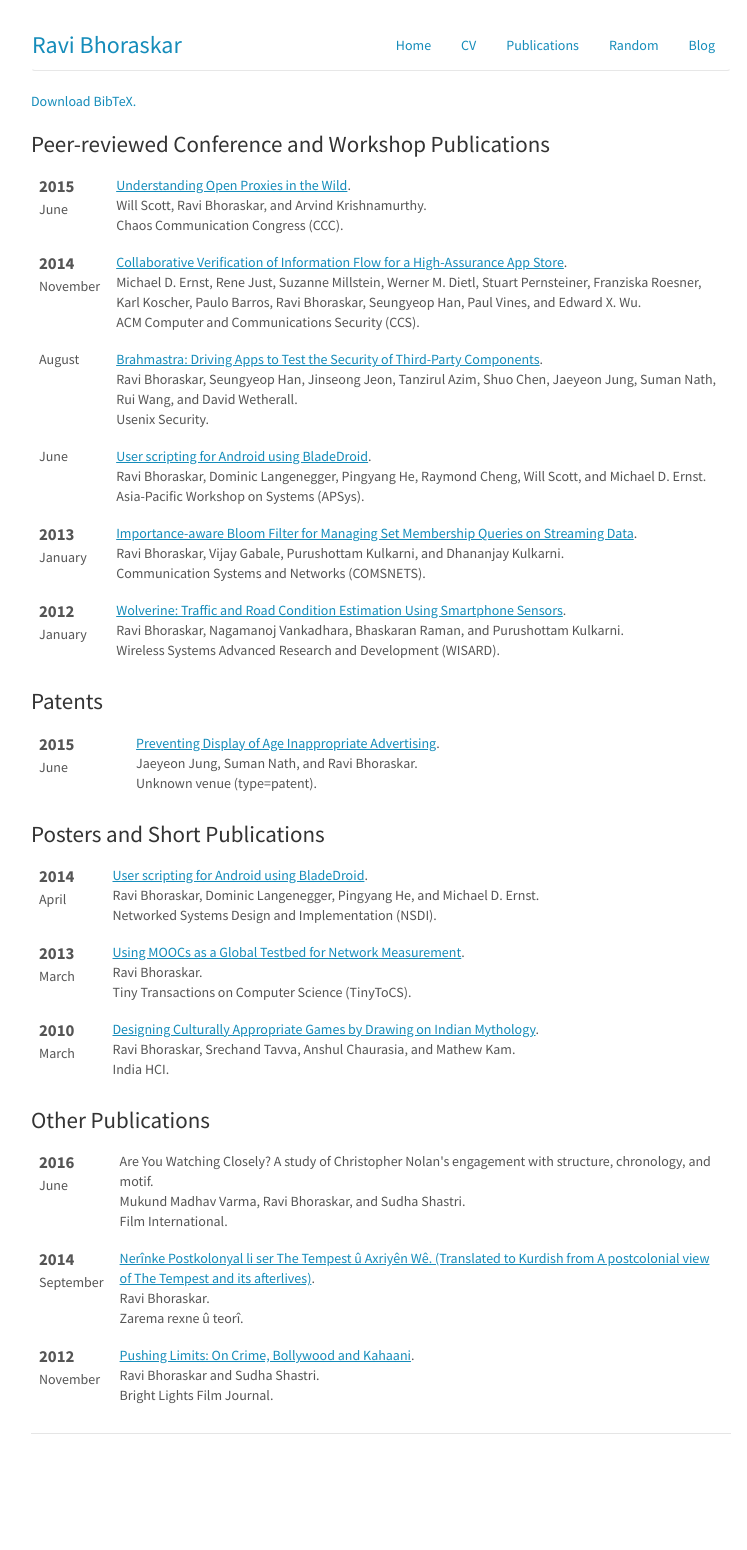
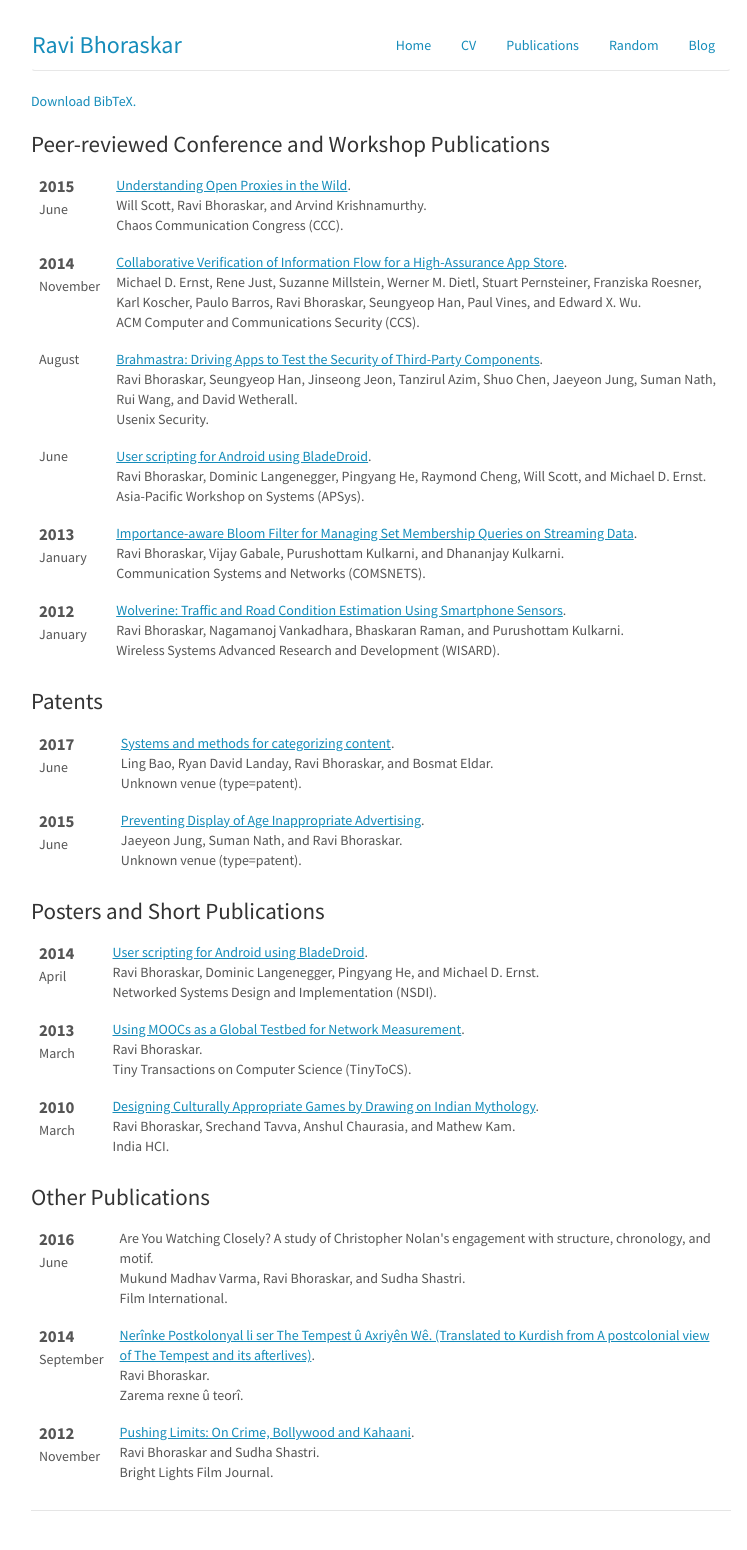
Before and after one commit to ravibhoraskar/ravibhoraskar.github.io, a Jekyll site: the page built from publications.html, in a window 1280 px wide. Shown: the whole page, without its empty margins (259-1006 px from the left). Built offline with Jekyll 4.4.1, drawn with Linux system fonts in a browser that asks for light colours; before the commit the page ends 1473 px from its top, so only the background shows below that.

Commit message:
Add categorizing patent

```diff
--- a/_includes/patentpubs.html
+++ b/_includes/patentpubs.html
@@ -1,5 +1,27 @@
 <table class="table">
 <tbody>
+	<tr>
+		<td>
+			<span class="date">
+
+				<big><strong>2017</strong></big><br />
+
+				June
+			</span>
+		</td>
+		<td class="publication">
+			<span class="pubtitle">
+				<a href="https://www.google.com/patents/US20170161357">Systems and methods for categorizing content</a>.
+			</span><br />
+			<span class="authors">
+				Ling Bao, Ryan David Landay, Ravi Bhoraskar, and Bosmat Eldar.
+			</span><br />
+			<span class="venuetype"></span><span class="venue">Unknown venue (type=patent)</span>.
+			<br />
+			<span class="links">
+			</span>
+		</td>
+	</tr>
 	<tr>
 		<td>
 			<span class="date">
```
Also changed, not shown: bib/patentpubs.bib (+9 -0 lines), bib/pubs.bib (+8 -0 lines).
